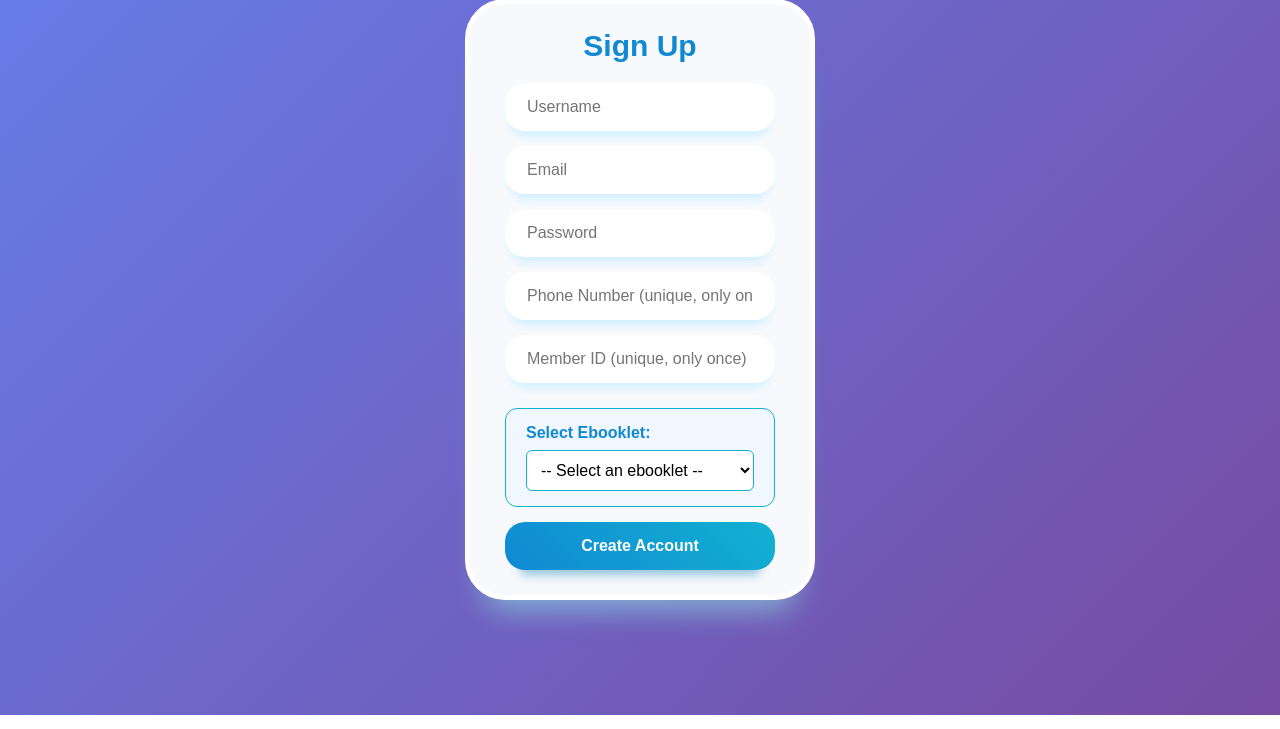
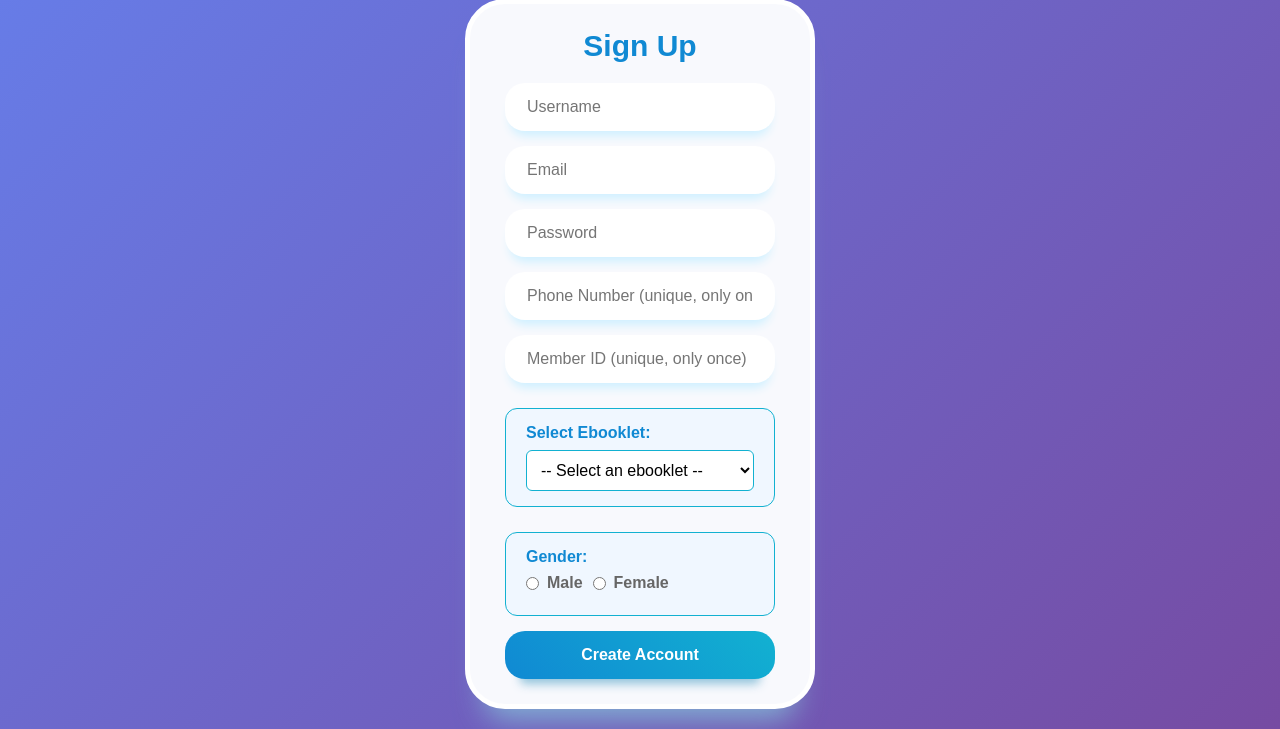
Before and after one commit to Shivani8780/authportal_backend, a Django app: page / in a window 1280 px wide. Shown: the part 85-814 px from the top of the page. Run offline with Django 5.2, Linux system fonts and the light colour scheme; data that the repository does not hold is empty.

Commit message:
chnage  commit

```diff
--- a/authportal_backend/core/admin.py
+++ b/authportal_backend/core/admin.py
@@ -57,11 +57,11 @@ class CustomUserChangeForm(forms.ModelForm):
 class CustomUserAdmin(UserAdmin):
     form = CustomUserChangeForm
     model = CustomUser
-    list_display = ['username', 'email', 'is_staff', 'is_active', 'phone_number', 'memberID', 'get_ebooklet_approved']
+    list_display = ['username', 'email', 'is_staff', 'is_active', 'phone_number', 'memberID', 'gender', 'get_ebooklet_approved']
     search_fields = ['username', 'email', 'phone_number', 'memberID']
     list_filter = ['is_staff', 'is_active']
     fieldsets = (
-        ('Personal info', {'fields': ('username', 'email', 'phone_number', 'memberID')}),
+        ('Personal info', {'fields': ('username', 'email', 'phone_number', 'memberID', 'gender')}),
         # Removed Permissions section as per user request
         # ('Permissions', {'fields': ('is_staff', 'is_active', 'is_superuser', 'groups', 'user_permissions')}),
         ('Important dates', {'fields': ('last_login', 'date_joined')}),
--- a/authportal_backend/core/models.py
+++ b/authportal_backend/core/models.py
@@ -6,6 +6,7 @@ class CustomUser(AbstractUser):
     # Additional fields can be added here if needed
     phone_number = models.CharField(max_length=15, blank=True, null=True)
     memberID = models.CharField(max_length=50, blank=True, null=True)
+    gender = models.CharField(max_length=10, choices=[('male', 'Male'), ('female', 'Female')], blank=True, null=True)
 
     def __str__(self):
         return self.username
--- a/authportal_backend/core/serializers.py
+++ b/authportal_backend/core/serializers.py
@@ -37,3 +37,8 @@ class UserEBookletSelectionSerializer(serializers.ModelSerializer):
     class Meta:
         model = UserEBookletSelection
         fields = ('id', 'user', 'ebooklet', 'payment_verified', 'approved', 'selected_at')
+
+class CustomUserSerializer(serializers.ModelSerializer):
+    class Meta:
+        model = User
+        fields = ['id', 'username', 'email', 'phone_number', 'memberID', 'gender']
--- a/authportal_backend/core/views.py
+++ b/authportal_backend/core/views.py
@@ -40,6 +40,7 @@ class UserRegistrationView(View):
             phone_number = data.get('phone_number')
             memberID = data.get('memberID')
             ebooklet_ids = data.get('ebooklets', [])
+            gender = data.get('gender')
 
             if not username or not password:
                 return JsonResponse({'error': 'Username and password are required.'}, status=400)
@@ -50,6 +51,7 @@ class UserRegistrationView(View):
                 username=username, email=email, password=password)
             user.phone_number = phone_number
             user.memberID = memberID
+            user.gender = gender
             user.save()
 
             # Create UserEBookletSelection entries
--- a/templates/registration.html
+++ b/templates/registration.html
@@ -316,6 +316,40 @@
             color: #155724;
             border: 1px solid #c3e6cb;
         }
+
+        .gender-selection {
+            margin-top: 10px;
+            background: #f0f7ff;
+            border: 1px solid #12b1d1;
+            border-radius: 12px;
+            padding: 15px 20px;
+        }
+
+        .gender-selection label {
+            font-weight: 600;
+            color: #1089d3;
+            margin-bottom: 8px;
+            display: block;
+        }
+
+        .gender-options {
+            display: flex;
+            gap: 10px;
+            flex-wrap: wrap;
+        }
+
+        .gender-options label {
+            display: flex;
+            align-items: center;
+            cursor: pointer;
+            font-size: 16px;
+            color: #666;
+        }
+
+        .gender-options input {
+            margin-right: 8px;
+            accent-color: #12b1d1;
+        }
     </style>
 </head>
 
@@ -409,6 +443,19 @@
                 <div class="error" id="ebooklet-error"></div>
             </div>
 
+            <div class="gender-selection">
+                <label for="gender">Gender:</label>
+                <div class="gender-options">
+                    <label>
+                        <input type="radio" name="gender" value="male" required> Male
+                    </label>
+                    <label>
+                        <input type="radio" name="gender" value="female" required> Female
+                    </label>
+                </div>
+                <div class="error" id="gender-error"></div>
+            </div>
+
             <button type="submit" class="login-button" id="submitBtn">
                 Create Account
             </button>
@@ -491,6 +538,10 @@
                     showError('ebooklet', 'Please select an ebooklet');
                     isValid = false;
                 }
+                if (!formData.gender) {
+                    showError('gender', 'Please select your gender');
+                    isValid = false;
+                }
                 return isValid;
             }
 
@@ -537,6 +588,8 @@
                 const input = e.target;
                 if (input.name === 'ebooklet') {
                     formData.ebooklets = input.value ? [input.value] : [];
+                } else if (input.name === 'gender') {
+                    formData.gender = input.value;
                 } else {
                     formData[input.name] = input.value;
                 }
```
Also changed, not shown: templates/pdf_viewer.html (+24 -75 lines), authportal_backend/core/migrations/0005_customuser_gender.py (added), 4 other files.
